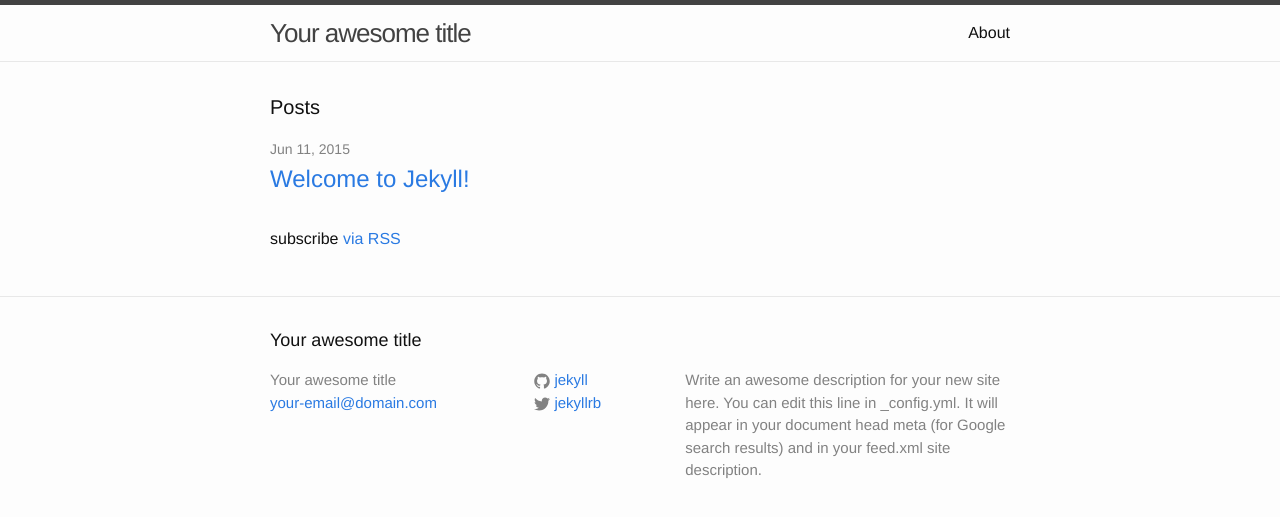
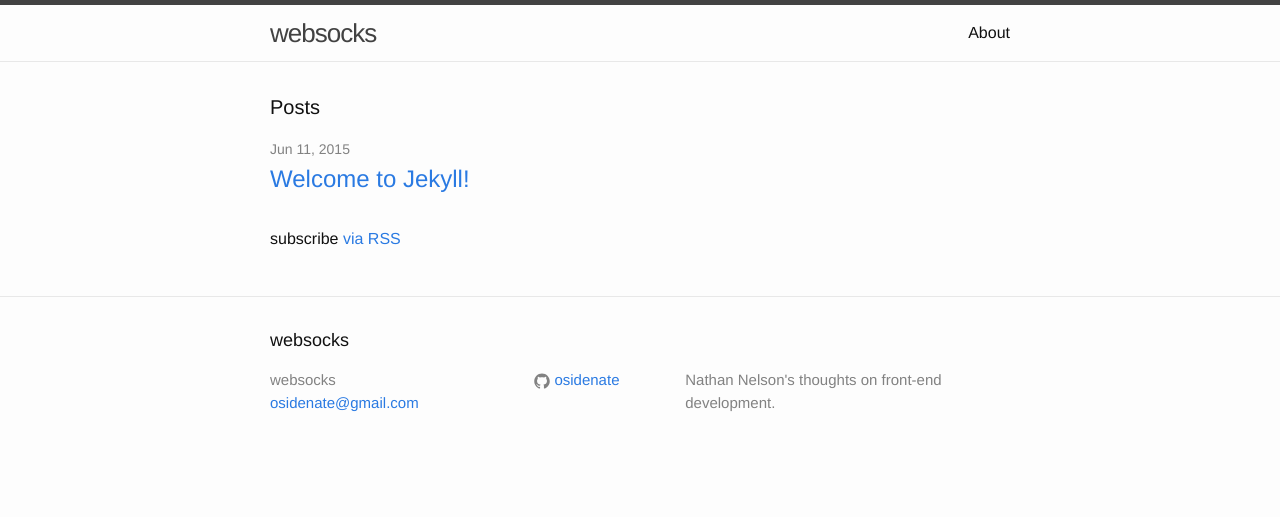
Before and after one commit to osidenate/websocks.net, a Jekyll site: the page built from index.html, in a window 1280 px wide. Shown: the top 517 px of the page. Built offline with Jekyll 4.4.1, drawn with Linux system fonts in a browser that asks for light colours.

Commit message:
Updated base url in config.yml

```diff
--- a/_config.yml
+++ b/_config.yml
@@ -1,14 +1,11 @@
 # Site settings
-title: Your awesome title
-email: your-email@domain.com
-description: > # this means to ignore newlines until "baseurl:"
-  Write an awesome description for your new site here. You can edit this
-  line in _config.yml. It will appear in your document head meta (for
-  Google search results) and in your feed.xml site description.
-baseurl: "" # the subpath of your site, e.g. /blog/
-url: "http://yourdomain.com" # the base hostname & protocol for your site
-twitter_username: jekyllrb
-github_username:  jekyll
+title: websocks
+email: osidenate@gmail.com
+description: >
+  Nathan Nelson's thoughts on front-end development.
+baseurl: "/websocks.net/"
+url: "http://osidenate.github.io"
+github_username:  osidenate
 
 # Build settings
 markdown: kramdown
```
